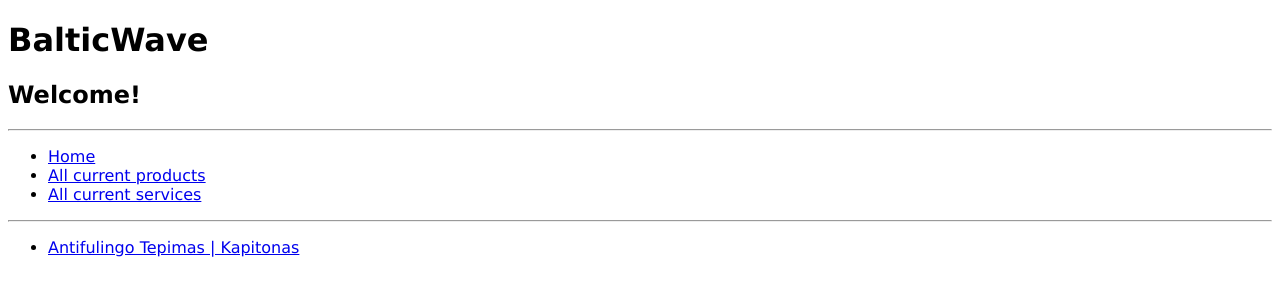
After one commit to Gedasikas/DjangoBalticWave, a Django app: page /balticwave/services/ in a window 1280 px wide. The commit adds this page. Shown: the top 300 px of the page. Run offline with Django 4.2, Linux system fonts and the light colour scheme; data comes from the database, SQL or seed files in the repository.

Commit message:
Added basic serive list + Product and Service DetailView

```diff
--- a/mysite/balticwave/templates/base.html
+++ b/mysite/balticwave/templates/base.html
@@ -13,8 +13,9 @@
 <ul>
     <li><a href="{% url 'home' %}">Home</a></li>
     <li><a href="{% url 'products' %}">All current products</a></li>
-    <li><a href="#">All current services</a></li>
+    <li><a href="{% url 'services' %}">All current services</a></li>
 </ul>
+<hr>
 {% block content %}{% endblock %}
 </body>
 </html>
--- /dev/null
+++ b/mysite/balticwave/templates/product_detail.html
@@ -0,0 +1,4 @@
+{% extends "base.html" %}
+{% block content %}
+{{ product }}
+{% endblock %}
--- a/mysite/balticwave/templates/products.html
+++ b/mysite/balticwave/templates/products.html
@@ -2,7 +2,7 @@
 {% block content %}
 {% for product in products %}
 <ul>
-    <li>{{ product }}</li>
+    <li><a href="{{ product.id }}">{{ product }}</a></li>
 </ul>
 {% endfor %}
 {% endblock %}
--- /dev/null
+++ b/mysite/balticwave/templates/service_detail.html
@@ -0,0 +1,4 @@
+{% extends "base.html" %}
+{% block content %}
+{{ service }}
+{% endblock %}
--- /dev/null
+++ b/mysite/balticwave/templates/services.html
@@ -0,0 +1,8 @@
+{% extends "base.html" %}
+{% block content %}
+{% for service in services %}
+<ul>
+    <li><a href="{{ service.id }}">{{ service }}</a></li>
+</ul>
+{% endfor %}
+{% endblock %}
--- a/mysite/balticwave/urls.py
+++ b/mysite/balticwave/urls.py
@@ -4,5 +4,8 @@ from . import views
 
 urlpatterns = [
     path('', views.home, name='home'),
-    path('products/', views.ProductListView.as_view(), name='products')
+    path('products/', views.ProductListView.as_view(), name='products'),
+    path('products/<int:pk>', views.ProductDetailView.as_view(), name='product-detail'),
+    path('services/', views.ServiceListView.as_view(), name='services'),
+    path('services/<int:pk>', views.ServiceDetailView.as_view(), name='service-detail'),
 ]
--- a/mysite/balticwave/views.py
+++ b/mysite/balticwave/views.py
@@ -9,3 +9,17 @@ class ProductListView(generic.ListView):
     model = Product
     template_name = 'products.html'
     context_object_name = 'products'
+
+class ProductDetailView(generic.DetailView):
+    model = Product
+    template_name = 'product_detail.html'
+    context_object_name = 'product'
+class ServiceListView(generic.ListView):
+    model = Service
+    template_name = 'services.html'
+    context_object_name = 'services'
+
+class ServiceDetailView(generic.DetailView):
+    model = Service
+    template_name = 'service_detail.html'
+    context_object_name = 'service'
```
